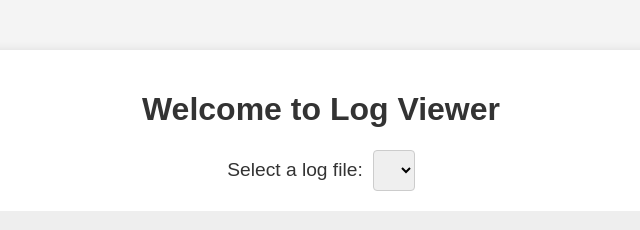
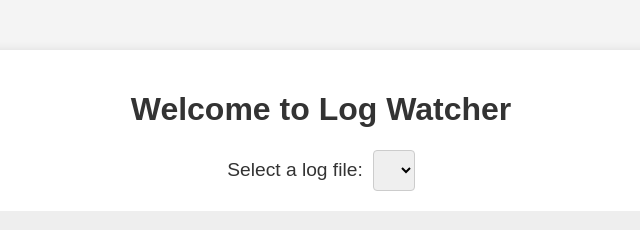
Before and after one commit to wbw1537/log-watcher, a website: page public/index.html in a window 1280 px wide. Shown: the whole page, without its empty margins (319-959 px from the left). Drawn offline with Linux system fonts and the light colour scheme; no server answers.

Commit message:
rename header

```diff
--- a/public/index.html
+++ b/public/index.html
@@ -1,13 +1,13 @@
 <!DOCTYPE html>
 <html>
 <head>
-    <title>Log Viewer</title>
+    <title>Log Watcher</title>
     <link rel="stylesheet" href="/style.css">
     <script src="/script.js" defer></script>
 </head>
 <body>
     <div class="container">
-        <h1>Welcome to Log Viewer</h1>
+        <h1>Welcome to Log Watcher</h1>
         <div class="form-group">
             <label for="file">Select a log file:</label>
             <select id="file"></select>
```
